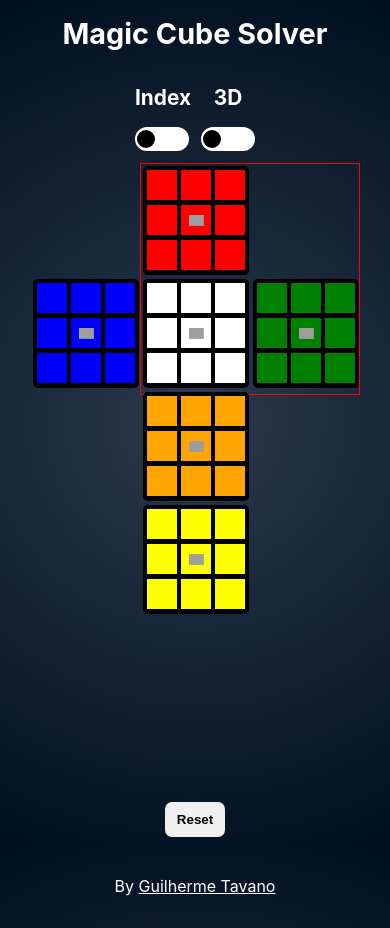
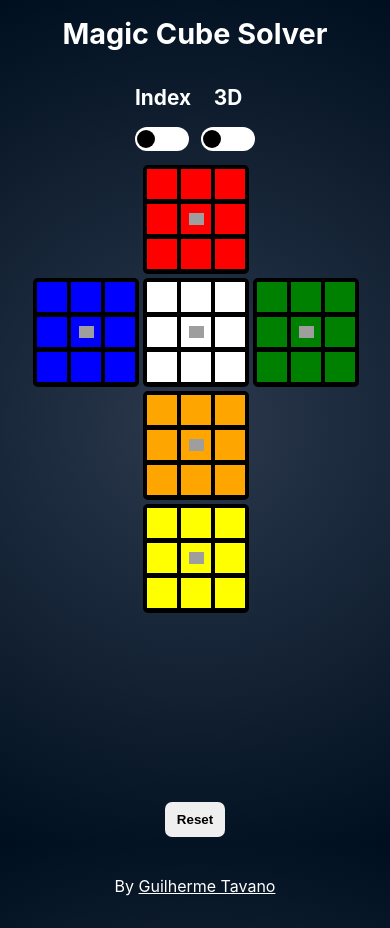
Before and after one commit to guitavano/magicCubeSolver, a React (Create React App) app: page / in a window 390 px wide. Built offline with nearby package versions, Linux system fonts and the light colour scheme; grey boxes are pictures that could not be loaded.

Commit message:
Update responsive elements
bug fix block rotate

```diff
--- a/src/App.css
+++ b/src/App.css
@@ -1,7 +1,3 @@
-/* * {
-  border: 1px solid red;
-} */
-
 .App {
   display: grid;
   grid-template-columns: 0.8fr;
@@ -262,7 +258,6 @@ h1{
   width: 640px;
   position: relative;
   transition: 1s;
-  border: 1px solid red;
 }
 
 .not-active .side{
@@ -362,7 +357,7 @@ h1{
   .active .block{
     width: 45px;
     height: 45px;
-    rotate: 90deg;
+    transform: rotate(90deg);
   }
 
   .active .side.U{
@@ -387,6 +382,10 @@ h1{
 
   .active .side.D{
     transform: rotateX(-90deg) translateZ(83px);
+  }
+
+  .block.Y, .block.R, .block.B, .block.G, .block.O, .block.W {
+    rotate: -90deg;
   }
 
   .not-active .cube{
@@ -414,10 +413,6 @@ h1{
     bottom: -110px;
   }
 
-  .click{
-    rotate: -90deg;
-  }
-
 }
 
 .click{
```
